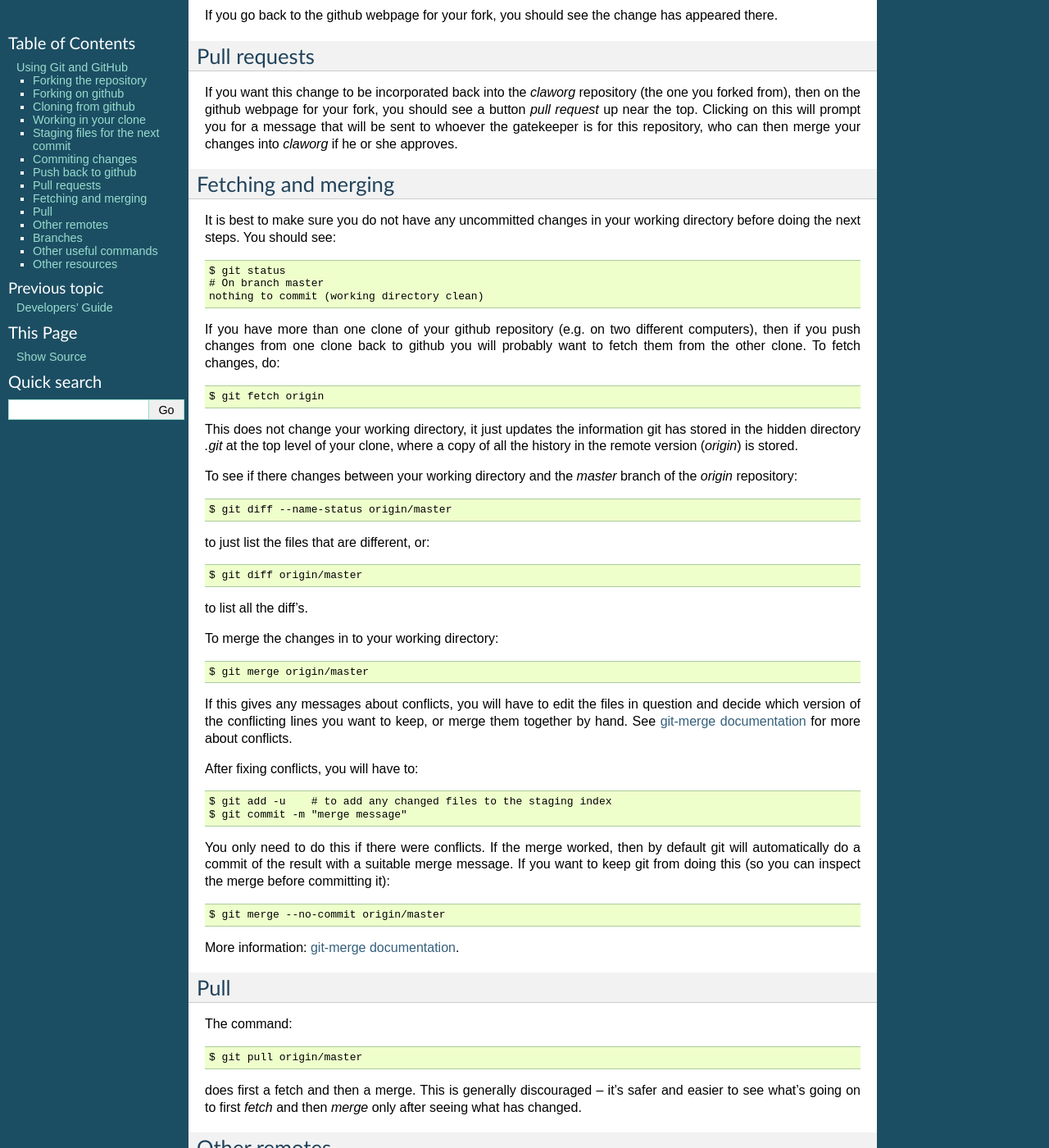
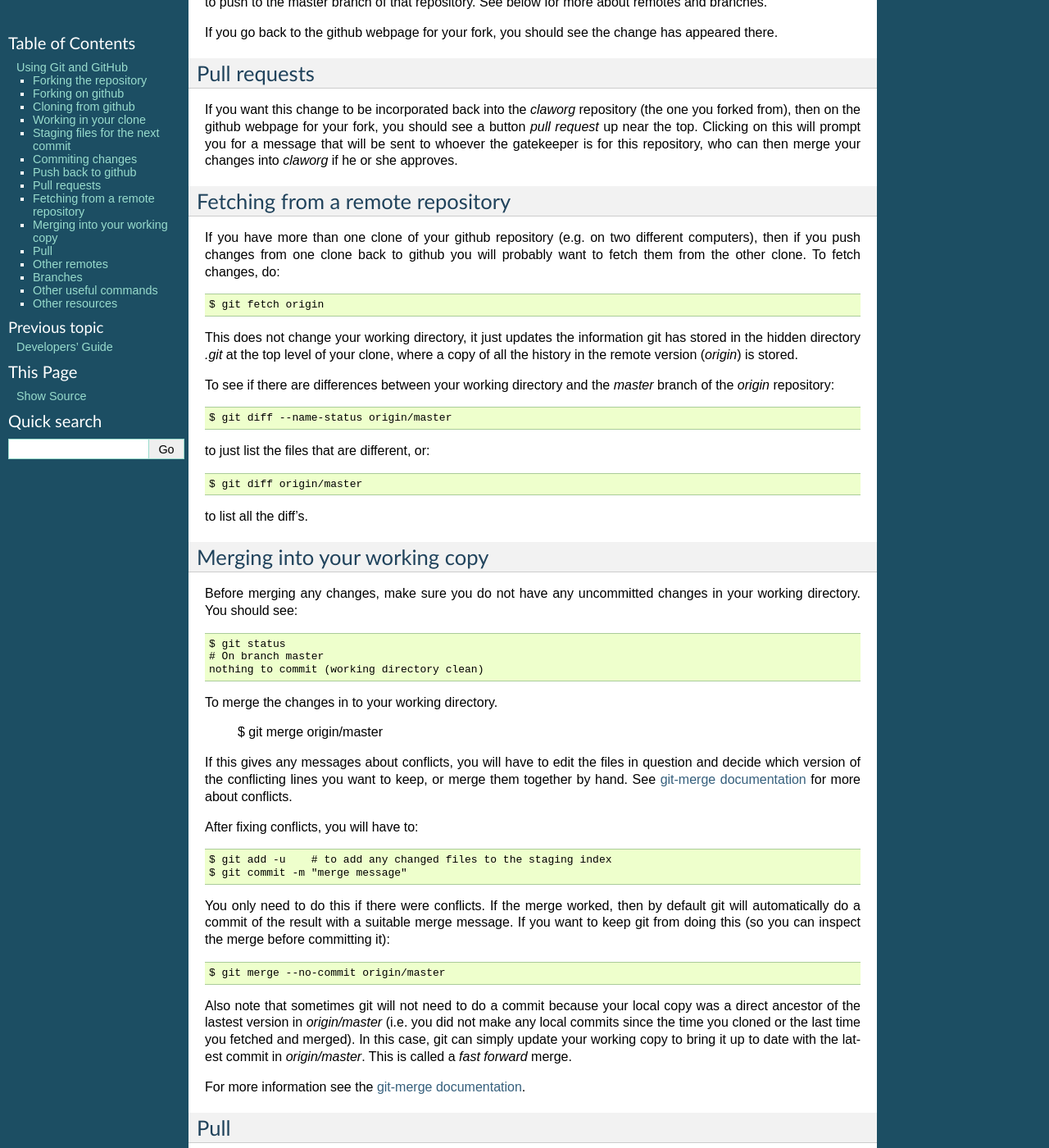
Before and after one commit to clawpack/doc, a Sphinx documentation site: the page built from doc/git.rst, in a window 1280 px wide and 1400 px high, scrolled down 2610 px. Shown: the whole window at 82% size. Built offline with Sphinx 7.4.7, drawn with Linux system fonts in a browser that asks for light colours; formulas are drawn with MathJax 3; pages that are not in the unit, such as notebooks, are missing from menus; some of the changed text lies outside the part shown.

Commit message:
improved git doc

```diff
--- a/doc/git.rst
+++ b/doc/git.rst
@@ -7,7 +7,7 @@ Using Git and GitHub
 Forking the repository
 ----------------------
 
-As a first step you should create your own Github account if you do not
+As a first step you should create your own github account if you do not
 already have one.  Follow the instructions after clicking `Create a free
 account` on the `Pricing and Signup <https://github.com/plans>`_ page of
 `<https://github.com/>`_.
@@ -19,7 +19,8 @@ Once you have an account, log in.  Then go to
 and click on the repository you want to work on.
 This repository on github will be called the *claworg repository* below
 (because `clawpack` is an *organization* on github, meaning it is a
-collection of repositories).
+collection of repositories).  For more about the clawpack organization on
+github, see `the Github plan <https://github.com/clawpack/doc/wiki/Github-plan>`_
 
 Forking on github
 -----------------
@@ -153,15 +154,8 @@ gatekeeper is for this repository, who can then
 merge your changes into `claworg` if he or she approves.
 
 
-Fetching and merging
---------------------
-
-It is best to make sure you do not have any uncommitted changes in your
-working directory before doing the next steps.  You should see::
-
-    $ git status
-    # On branch master
-    nothing to commit (working directory clean)
+Fetching from a remote repository
+---------------------------------
 
 If you have more than one clone of your github repository (e.g. on two
 different computers), then if you push changes from one clone back to github
@@ -175,7 +169,7 @@ git has stored in the hidden directory `.git` at the top level of your
 clone, where a copy of all the history in the remote version (`origin`) is
 stored.
 
-To see if there changes between your working directory and the `master`
+To see if there are differences between your working directory and the `master`
 branch of the `origin` repository::
 
     $ git diff --name-status origin/master
@@ -186,7 +180,17 @@ to just list the files that are different, or::
 
 to list all the diff's.
 
-To merge the changes in to your working directory::
+Merging into your working copy
+------------------------------
+
+Before merging any changes, make sure you do not have any uncommitted
+changes in your working directory.  You should see::
+
+    $ git status
+    # On branch master
+    nothing to commit (working directory clean)
+
+To merge the changes in to your working directory.
 
     $ git merge origin/master
 
@@ -209,8 +213,16 @@ doing this (so you can inspect the merge before committing it)::
 
     $ git merge --no-commit origin/master
 
-More information: `git-merge documentation
+Also note that sometimes git will not need to do a commit because your local
+copy was a direct ancestor of the lastest version in `origin/master` (i.e.
+you did not make any local commits since the time you cloned or the
+last time you fetched and merged).  In this case, git can simply update your
+working copy to bring it up to date with the latest commit in
+`origin/master`.  This is called a *fast forward* merge.
+
+For more information see the  `git-merge documentation
 <http://www.kernel.org/pub/software/scm/git/docs/git-merge.html>`_.
+
 
 Pull
 ----
```
